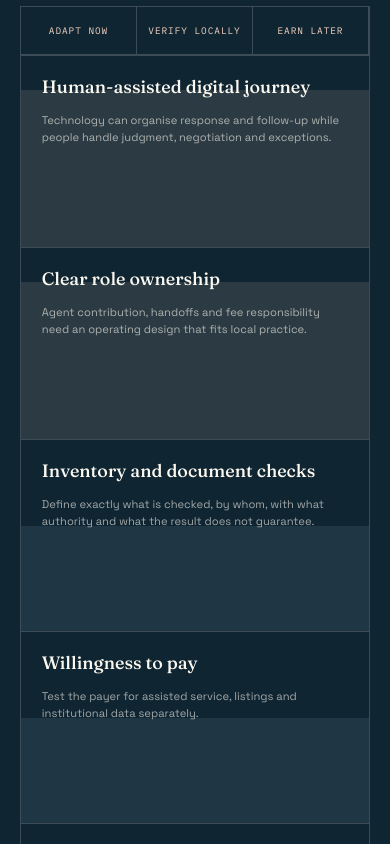
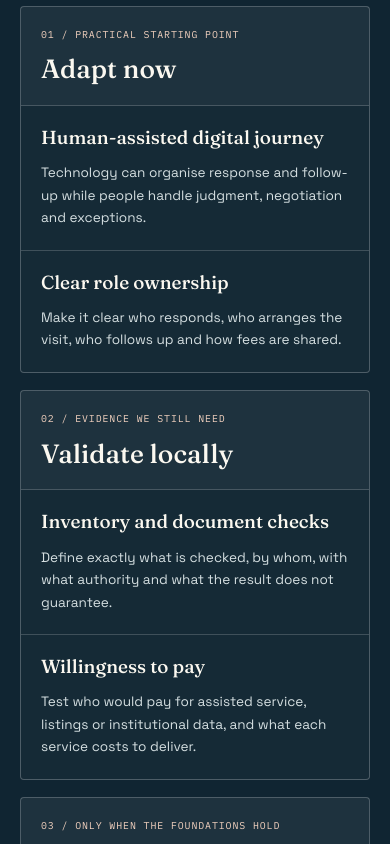
Before and after one commit to tabibhasann/jcx-proptech-intelligence-atlas, a Next.js app in the folder web/: page /plan in a window 390 px wide. Shown: the part 7180-8024 px from the top of the page. Built offline with nearby package versions, Linux system fonts and the light colour scheme.

Commit message:
Fix desktop transfer lessons layout with explicit responsive groups

```diff
--- a/web/scripts/verify-executive.mjs
+++ b/web/scripts/verify-executive.mjs
@@ -40,4 +40,12 @@ assert.ok(matrix.includes("Missing evidence does not mean a missing feature"), "
 assert.ok(matrix.includes("Operating PBT") || matrix.includes("operating PBT"), "accounting measure stays defined");
 const plan = htmlFor("/plan");
 assert.ok(!plan.includes("Propman"), "private document alias not included in public export");
+const visiblePlan = plan.replace(/<script\b[^>]*>[\s\S]*?<\/script>/gi, "");
+assert.equal((visiblePlan.match(/class="xp-transfer-group"/g) ?? []).length, 3, "transfer lessons have three explicit groups");
+for (const id of ["transfer-adapt", "transfer-validate", "transfer-later"]) {
+  const group = visiblePlan.match(new RegExp(`<section[^>]*aria-labelledby="${id}"[^>]*>([\\s\\S]*?)</section>`));
+  assert.ok(group, `transfer group ${id} exists`);
+  assert.equal((group[1].match(/<article\b/g) ?? []).length, 2, `${id} has two lessons`);
+}
+assert.ok(!visiblePlan.includes('class="xp-transfer-grid"'), "broken sparse desktop grid is not rendered");
 console.log(`Executive presentation: 3 routes, 20 comparison cells and ${linksChecked} local links/anchors checked.`);
--- a/web/src/components/presentation/ExecutivePlan.tsx
+++ b/web/src/components/presentation/ExecutivePlan.tsx
@@ -206,16 +206,22 @@ export function ExecutivePlan() {
             <h2 id="xp-transfer-title">Copy the mechanism. Re-test the conditions.</h2>
             <p>Global examples can reveal useful operating patterns. Bangladesh still determines whether the information exists, customers trust the process, participants cooperate and somebody pays.</p>
           </div>
-          <div className="xp-transfer-grid">
-            <div className="xp-transfer-axis">
-              <span>Adapt now</span><span>Verify locally</span><span>Earn later</span>
-            </div>
-            <div className="xp-transfer-item xp-transfer-now"><b>Human-assisted digital journey</b><p>Technology can organise response and follow-up while people handle judgment, negotiation and exceptions.</p></div>
-            <div className="xp-transfer-item xp-transfer-now"><b>Clear role ownership</b><p>Agent contribution, handoffs and fee responsibility need an operating design that fits local practice.</p></div>
-            <div className="xp-transfer-item xp-transfer-test"><b>Inventory and document checks</b><p>Define exactly what is checked, by whom, with what authority and what the result does not guarantee.</p></div>
-            <div className="xp-transfer-item xp-transfer-test"><b>Willingness to pay</b><p>Test the payer for assisted service, listings and institutional data separately.</p></div>
-            <div className="xp-transfer-item xp-transfer-later"><b>Automated price guidance</b><p>Requires sufficient comparable, consistent and permissioned transaction records.</p></div>
-            <div className="xp-transfer-item xp-transfer-later"><b>Super-app expansion</b><p>Revisit when a core journey has repeat usage, defensible distribution and healthy delivery economics.</p></div>
+          <div className="xp-transfer-groups">
+            <section className="xp-transfer-group" aria-labelledby="transfer-adapt">
+              <header><span>01 / Practical starting point</span><h3 id="transfer-adapt">Adapt now</h3></header>
+              <article><h4>Human-assisted digital journey</h4><p>Technology can organise response and follow-up while people handle judgment, negotiation and exceptions.</p></article>
+              <article><h4>Clear role ownership</h4><p>Make it clear who responds, who arranges the visit, who follows up and how fees are shared.</p></article>
+            </section>
+            <section className="xp-transfer-group" aria-labelledby="transfer-validate">
+              <header><span>02 / Evidence we still need</span><h3 id="transfer-validate">Validate locally</h3></header>
+              <article><h4>Inventory and document checks</h4><p>Define exactly what is checked, by whom, with what authority and what the result does not guarantee.</p></article>
+              <article><h4>Willingness to pay</h4><p>Test who would pay for assisted service, listings or institutional data, and what each service costs to deliver.</p></article>
+            </section>
+            <section className="xp-transfer-group" aria-labelledby="transfer-later">
+              <header><span>03 / Only when the foundations hold</span><h3 id="transfer-later">Consider later</h3></header>
+              <article><h4>Automated price guidance</h4><p>Requires enough comparable, consistent transaction records that we have permission to use. Asking prices alone are not completed sale prices.</p></article>
+              <article><h4>Super-app expansion</h4><p>Add more services when customers return, acquisition is repeatable and the core service can be delivered sustainably.</p></article>
+            </section>
           </div>
         </div>
       </section>
--- a/web/src/components/presentation/executive-plan.css
+++ b/web/src/components/presentation/executive-plan.css
@@ -99,17 +99,16 @@
 .xp-funnel b:nth-child(n+4) { background: var(--xp-orange); }
 .xp-measure-panel p { font-size: .65rem; line-height: 1.45; color: rgba(16,37,50,.55); }
 
-.xp-transfer-grid { display: grid; grid-template-columns: 8rem repeat(6, 1fr); border: 1px solid rgba(255,255,255,.18); }
-.xp-transfer-axis { display: grid; grid-template-rows: repeat(3,1fr); }
-.xp-transfer-axis span { writing-mode: vertical-rl; transform: rotate(180deg); display: grid; place-items: center; padding: 1rem; font: .59rem var(--font-mono); text-transform: uppercase; letter-spacing: .1em; color: var(--xp-orange-soft); border-bottom: 1px solid rgba(255,255,255,.18); }
-.xp-transfer-item { min-height: 15rem; padding: 1.3rem; border-left: 1px solid rgba(255,255,255,.18); position: relative; overflow: hidden; }
-.xp-transfer-item::before { content: ""; position: absolute; left: 0; right: 0; bottom: 0; height: var(--heat); background: var(--tone); opacity: .12; }
-.xp-transfer-now { grid-row: 1; --heat: 82%; --tone: var(--xp-orange-soft); }
-.xp-transfer-test { grid-row: 2; --heat: 55%; --tone: var(--xp-blue); }
-.xp-transfer-later { grid-row: 3; --heat: 30%; --tone: white; }
-.xp-transfer-item:nth-of-type(2) { grid-column: 3; }.xp-transfer-item:nth-of-type(3) { grid-column: 4; }.xp-transfer-item:nth-of-type(4) { grid-column: 5; }.xp-transfer-item:nth-of-type(5) { grid-column: 6; }.xp-transfer-item:nth-of-type(6) { grid-column: 7; }
-.xp-transfer-item b { position: relative; display: block; font: 500 1.12rem/1.1 var(--font-display); }
-.xp-transfer-item p { position: relative; margin-top: 1rem !important; font-size: .7rem; line-height: 1.5; color: rgba(251,248,240,.62); }
+.xp-transfer-groups { display:grid; grid-template-columns:repeat(3,minmax(0,1fr)); gap:1.25rem; }
+.xp-transfer-group { display:grid; grid-template-rows:subgrid; grid-row:span 3; border:1px solid rgba(255,255,255,.24); border-radius:4px; background:rgba(255,255,255,.025); min-width:0; gap:0; }
+.xp-transfer-group header { padding:1.5rem; border-bottom:1px solid rgba(255,255,255,.18); background:rgba(255,255,255,.04); }
+.xp-transfer-group header span { display:block; font:.62rem/1.6 var(--font-mono); text-transform:uppercase; letter-spacing:.09em; color:var(--xp-orange-soft); }
+.xp-transfer-group h3 { margin:.65rem 0 0; font:500 clamp(1.45rem,2.5vw,2rem)/1.2 var(--font-display); }
+.xp-transfer-group article { padding:1.5rem; }
+.xp-transfer-group article + article { border-top:1px solid rgba(255,255,255,.18); }
+.xp-transfer-group h4 { margin:0; font:500 1.18rem/1.25 var(--font-display); text-wrap:balance; }
+.xp-transfer-group article p { margin:.8rem 0 0 !important; font-size:.85rem; line-height:1.65; color:#d5dfe1; }
+@media(max-width:760px) { .xp-transfer-groups { grid-template-columns:1fr; gap:1.1rem; }.xp-transfer-group { grid-template-rows:auto; grid-row:auto; }.xp-transfer-group header,.xp-transfer-group article { padding:1.25rem; }.xp-transfer-group h3 { font-size:1.65rem; } }
 
 .xp-timeline { list-style: none; padding: 0; margin: 0; border-top: 1px solid var(--xp-line); }
 .xp-timeline li { display: grid; grid-template-columns: 90px 1.35fr .7fr; gap: clamp(1.5rem,4vw,4rem); padding: 2rem 0; border-bottom: 1px solid var(--xp-line); }
```
